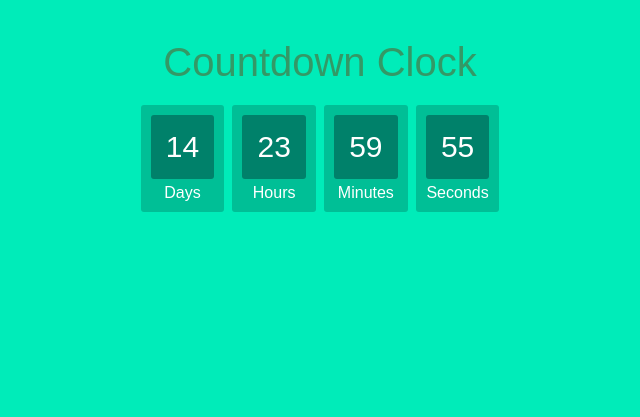
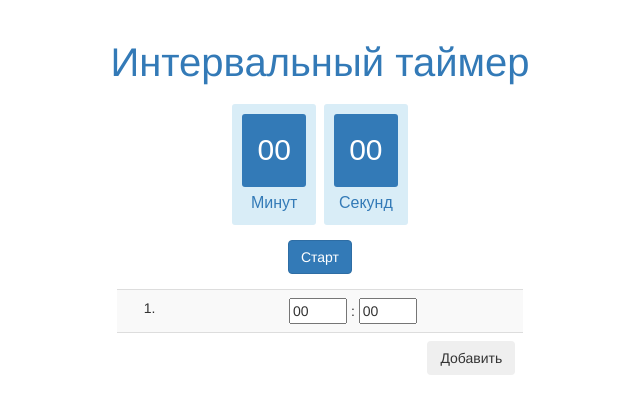
Before and after one commit to shmakova/shmakova.github.io, a plain HTML site: page timer/index.html in a window 1280 px wide. Shown: the whole page, without its empty margins (320-960 px from the left). Drawn offline with nearby package versions, Linux system fonts and the light colour scheme.

Commit message:
add timer

```diff
--- a/timer/css/style.css
+++ b/timer/css/style.css
@@ -1,18 +1,15 @@
 body {
     text-align: center;
-    background: #00ECB9;
-    font-family: sans-serif;
     font-weight: 100;
 }
 
 h1 {
-    color: #396;
     font-weight: 100;
     font-size: 40px;
     margin: 40px 0px 20px;
 }
 
-#clockdiv {
+#clock {
     font-family: sans-serif;
     color: #fff;
     display: inline-block;
@@ -21,17 +18,15 @@ h1 {
     font-size: 30px;
 }
 
-#clockdiv > div{
+#clock > div{
     padding: 10px;
     border-radius: 3px;
-    background: #00BF96;
     display: inline-block;
 }
 
-#clockdiv div > span{
+#clock div > span{
     padding: 15px;
     border-radius: 3px;
-    background: #00816A;
     display: inline-block;
 }
 
@@ -39,3 +34,7 @@ h1 {
     padding-top: 5px;
     font-size: 16px;
 }
+
+.row {
+    margin-bottom: 15px;
+}
--- a/timer/index.html
+++ b/timer/index.html
@@ -1,33 +1,67 @@
 <!doctype html>
-<html lang="en">
+<html lang="ru">
 <head>
     <meta charset="utf-8">
-    <title>Interval Timer</title>
+    <title>Интервальный таймер</title>
     <meta name="description" content="Interval Timer">
     <meta name="author" content="shmakova">
 
+    <link rel="stylesheet" href="https://maxcdn.bootstrapcdn.com/bootstrap/3.3.6/css/bootstrap.min.css" integrity="sha384-1q8mTJOASx8j1Au+a5WDVnPi2lkFfwwEAa8hDDdjZlpLegxhjVME1fgjWPGmkzs7" crossorigin="anonymous">
     <link rel="stylesheet" href="css/style.css?v=1.0">
 </head>
 <body>
-    <h1>Countdown Clock</h1>
-    <div id="clockdiv">
-        <div>
-            <span class="days"></span>
-            <div class="smalltext">Days</div>
-        </div>
-        <div>
-            <span class="hours"></span>
-            <div class="smalltext">Hours</div>
-        </div>
-        <div>
-            <span class="minutes"></span>
-            <div class="smalltext">Minutes</div>
-        </div>
-        <div>
-            <span class="seconds"></span>
-            <div class="smalltext">Seconds</div>
+    <h1 class="text-primary text-center">Интервальный таймер</h1>
+    <div class="row">
+        <div id="clock">
+            <div class="bg-info">
+                <span class="minutes bg-primary">00</span>
+                <div class="smalltext text-primary">Минут</div>
+            </div>
+            <div class="bg-info">
+                <span class="seconds bg-primary">00</span>
+                <div class="smalltext text-primary">Секунд</div>
+            </div>
         </div>
     </div>
+    <div class="row">
+        <div class="center-block">
+            <button id="start" class="btn btn-primary">Старт</button>
+        </div>
+    </div>
+    <div class="row">
+        <div class="col-md-4 col-md-offset-4">
+            <table class="table table-striped">
+                <tr class="interval-row">
+                    <td class="interval-number">1.</td>
+                    <td>
+                        <input type="number" min="00" max="59" value="00">
+                        <span> : </span>
+                        <input type="number" min="00" max="59" value="00" step="5">
+                    </td>
+                </tr>
+                <tr>
+                    <td></td>
+                    <td><p class="text-right"><button id="add" class="btn">Добавить</button></td>
+                </tr>
+            </table>
+        </div>
+    </div>
+
+    <div class="modal fade bs-example-modal-sm" tabindex="-1" role="dialog" aria-labelledby="mySmallModalLabel">
+        <div class="modal-dialog modal-sm">
+            <div class="modal-header">
+                <button type="button" class="close" data-dismiss="modal" aria-label="Close"><span aria-hidden="true">&times;</span></button>
+                <h4 class="modal-title">Задайте интервал</h4>
+            </div>
+            <div class="modal-content">
+
+            </div>
+        </div>
+    </div>
+
+    <audio id="audio" src="http://www.soundjay.com/button/beep-01a.mp3" autostart="false" ></audio>
+    <script src="https://ajax.googleapis.com/ajax/libs/jquery/1.11.3/jquery.min.js"></script>
+    <script src="https://maxcdn.bootstrapcdn.com/bootstrap/3.3.6/js/bootstrap.min.js" integrity="sha384-0mSbJDEHialfmuBBQP6A4Qrprq5OVfW37PRR3j5ELqxss1yVqOtnepnHVP9aJ7xS" crossorigin="anonymous"></script>
     <script src="js/timer.js"></script>
 </body>
 </html>
--- a/timer/js/timer.js
+++ b/timer/js/timer.js
@@ -1,14 +1,12 @@
+var intervalCount = 1;
+
 function getTimeRemaining(endtime) {
     var t = Date.parse(endtime) - Date.parse(new Date());
     var seconds = Math.floor((t / 1000) % 60);
     var minutes = Math.floor((t / 1000 / 60) % 60);
-    var hours = Math.floor((t / (1000 * 60 * 60)) % 24);
-    var days = Math.floor(t / (1000 * 60 * 60 * 24));
 
     return {
         'total': t,
-        'days': days,
-        'hours': hours,
         'minutes': minutes,
         'seconds': seconds
     };
@@ -16,16 +14,12 @@ function getTimeRemaining(endtime) {
 
 function initializeClock(id, endtime) {
     var clock = document.getElementById(id);
-    var daysSpan = clock.querySelector('.days');
-    var hoursSpan = clock.querySelector('.hours');
     var minutesSpan = clock.querySelector('.minutes');
     var secondsSpan = clock.querySelector('.seconds');
 
     function updateClock() {
         var t = getTimeRemaining(endtime);
 
-        daysSpan.innerHTML = t.days;
-        hoursSpan.innerHTML = ('0' + t.hours).slice(-2);
         minutesSpan.innerHTML = ('0' + t.minutes).slice(-2);
         secondsSpan.innerHTML = ('0' + t.seconds).slice(-2);
 
@@ -38,5 +32,41 @@ function initializeClock(id, endtime) {
     var timeinterval = setInterval(updateClock, 1000);
 }
 
-var deadline = new Date(Date.parse(new Date()) + 15 * 24 * 60 * 60 * 1000);
-initializeClock('clockdiv', deadline);
+function getEndtime(minutes, seconds) {
+    return new Date(Date.parse(new Date()) + (minutes * 60 + seconds) * 1000);
+}
+
+
+
+$('#start').on('click', function(event) {
+    event.preventDefault();
+
+    for (i = 0; i < intervalCount; i++) {
+        var minutes = 0;
+        var seconds = 10;
+        beep();
+
+        (function() {
+            setTimeout(function() {
+                var deadline = getEndtime(minutes, seconds);
+                console.log(seconds);
+                initializeClock('clock', deadline);
+            }, (minutes * 60 + seconds) * 1000);
+        });
+    }
+
+});
+
+$('#add').on('click', function(event) {
+    event.preventDefault();
+    var $newRow = $(".interval-row").eq(intervalCount - 1).clone(true);
+    intervalCount++;
+    $newRow.find(".interval-number").html(intervalCount + ".");
+    var $curRow = $(this).closest('tr');
+    $curRow.before($newRow);
+});
+
+function beep() {
+    var sound = document.getElementById("audio");
+    sound.play()
+}
```
